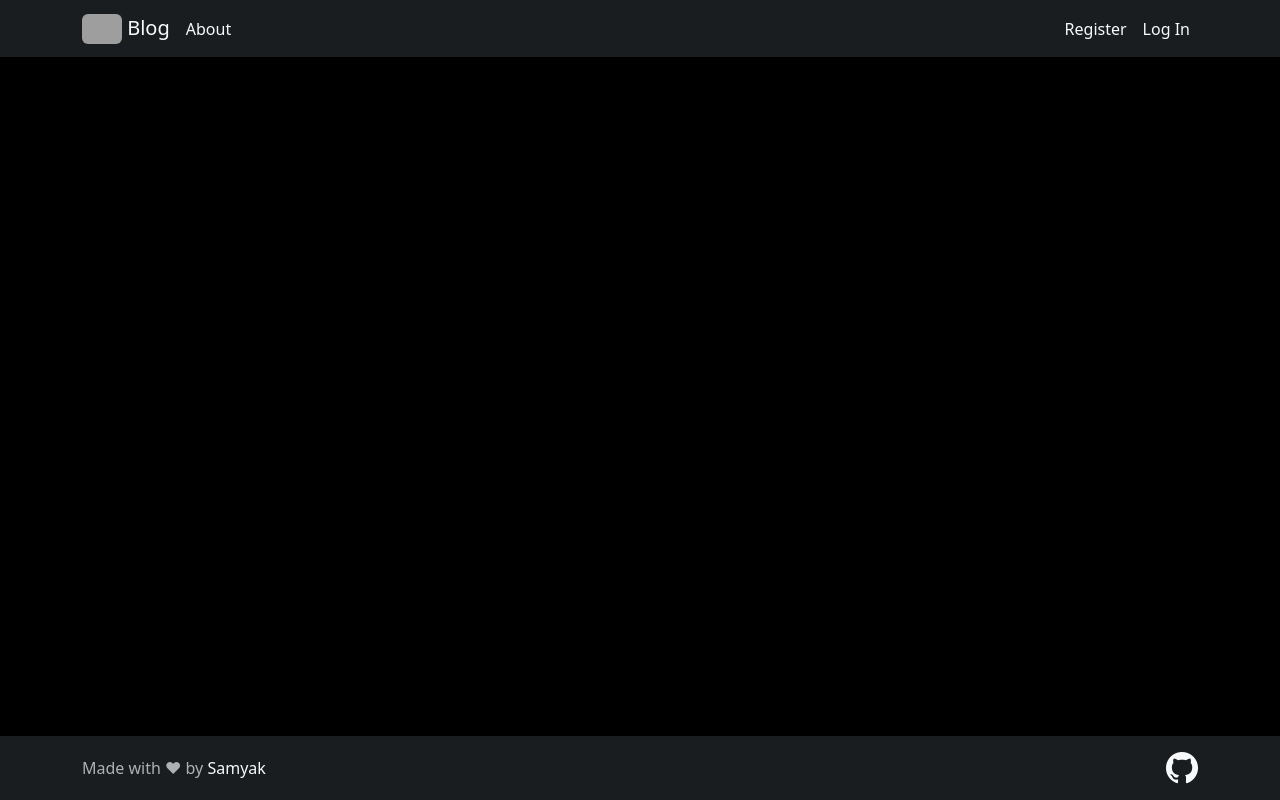
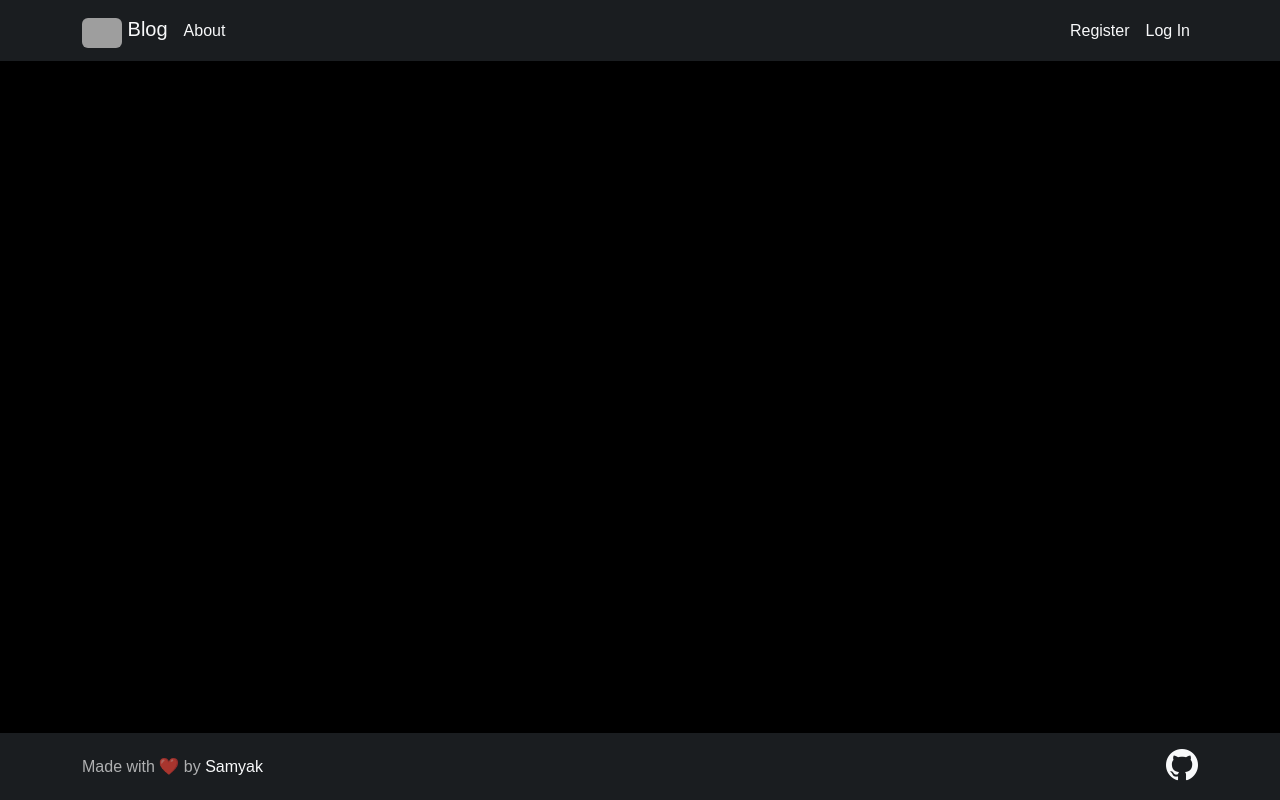
Before and after one commit to samyak1409/django, a Django app: template django_project/blog/templates/blog/home.html in a window 1280 px wide. Run offline with Django 4.2, Linux system fonts and the light colour scheme; the template is opened without the code that fills it, so the values that code supplies are empty; some web fonts are replaced; grey boxes are pictures that could not be loaded.

Commit message:
custom font across site; beating heart emoji

```diff
--- a/django_project/blog/static/blog/main.css
+++ b/django_project/blog/static/blog/main.css
@@ -1,4 +1,17 @@
-/* CONTAINS ONLY THOSE STYLES WHICH CAN NOT BE APPLIED BY BOOTSTRAP */
+/* Give website a "custom-designed" look: */
+body {
+    font-family: 'General Sans', sans-serif;
+    line-height: 1.6;
+}
+h1 {
+    font-weight: 700;
+}
+* {
+    -webkit-font-smoothing: antialiased;
+    -moz-osx-font-smoothing: grayscale;
+}
+
+/* FOLLOWING ARE ONLY THOSE STYLES WHICH CAN NOT BE APPLIED BY BOOTSTRAP: */
 
 /* Bootstrap doesn't provide a built-in class for rem width — it uses a predefined scale (like 25, 50, 75, 100, auto, and
 fractional classes like w-25, w-50 which refer to percentages). */
@@ -29,3 +42,18 @@ fractional classes like w-25, w-50 which refer to percentages). */
 input:-webkit-autofill {
   transition: background-color 86400s steps(1, end), color 86400s steps(1, end);
 }
+
+/* Heart animation */
+.heart {
+  display: inline-block;
+  animation: pulse 1s infinite;
+  transform-origin: center;
+}
+@keyframes pulse {
+  0%, 100% {
+    transform: scale(.9);
+  }
+  50% {
+    transform: scale(1.1);
+  }
+}
--- a/django_project/blog/templates/blog/base.html
+++ b/django_project/blog/templates/blog/base.html
@@ -28,9 +28,12 @@
 
     <!-- Bootstrap's CSS: -->
     <link href="https://cdn.jsdelivr.net/npm/bootstrap@5.3.6/dist/css/bootstrap.min.css" rel="stylesheet" integrity="sha384-4Q6Gf2aSP4eDXB8Miphtr37CMZZQ5oXLH2yaXMJ2w8e2ZtHTl7GptT4jmndRuHDT" crossorigin="anonymous">
+    <!-- GitHub Icon: -->
     <link rel="stylesheet" href="https://cdn.jsdelivr.net/npm/bootstrap-icons@1.13.1/font/bootstrap-icons.min.css">
-    <!-- Corey's CSS: -->
+    <!-- Our CSS: -->
     <link href="{% static 'blog/main.css' %}" rel="stylesheet">
+    <!-- Custom Font: -->
+    <link href="https://api.fontshare.com/v2/css?f[]=general-sans@400,500,700&display=swap" rel="stylesheet">
 
   </head>
 
@@ -125,7 +128,7 @@
       <nav class="navbar">
         <div class="container">
           <span class="navbar-text">
-            Made with ❤ by <a class="text-decoration-none text-light" href="mailto:samyak65400@gmail.com" target="_blank">Samyak</a>
+            Made with <span class="heart">❤️</span> by <a class="text-decoration-none text-light" href="mailto:samyak65400@gmail.com" target="_blank">Samyak</a>
           </span>
           <a href="https://github.com/samyak1409/django" target="_blank">
             <!-- https://icons.getbootstrap.com#icon-font -->
--- a/django_project/blog/views.py
+++ b/django_project/blog/views.py
@@ -36,7 +36,7 @@ class PostListView(ListView):
     # by default, it's called `object`
     # Note that we can also change the names to defaults, then we won't need all these configurations.
 
-    extra_context = {'title': 'Home'}
+    extra_context = {'title': f'All Posts ({Post.objects.count()})'}
 
     ordering = ['-time_posted']  # show the objects in reverse order because we want the latest post to show on the top
     # that's how it should be, just think how would it be the other way around
```
